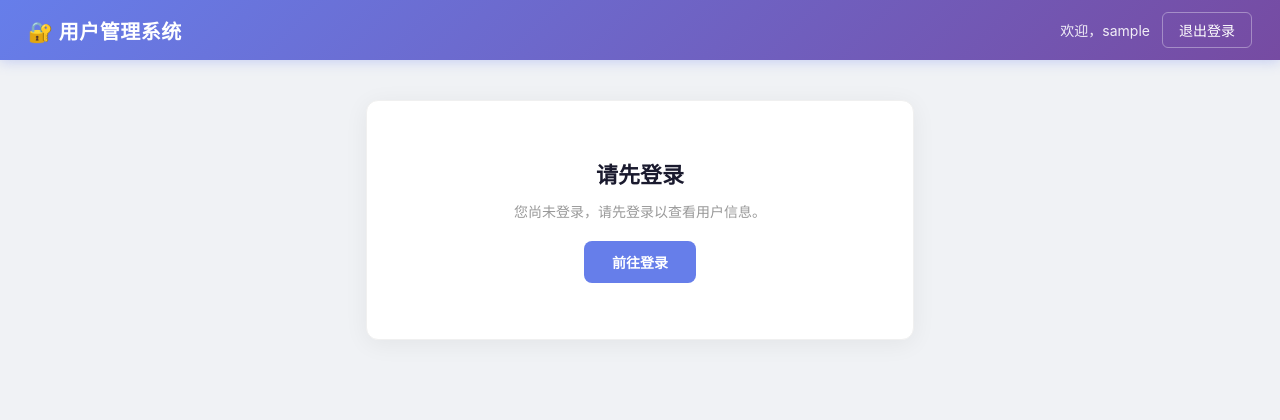
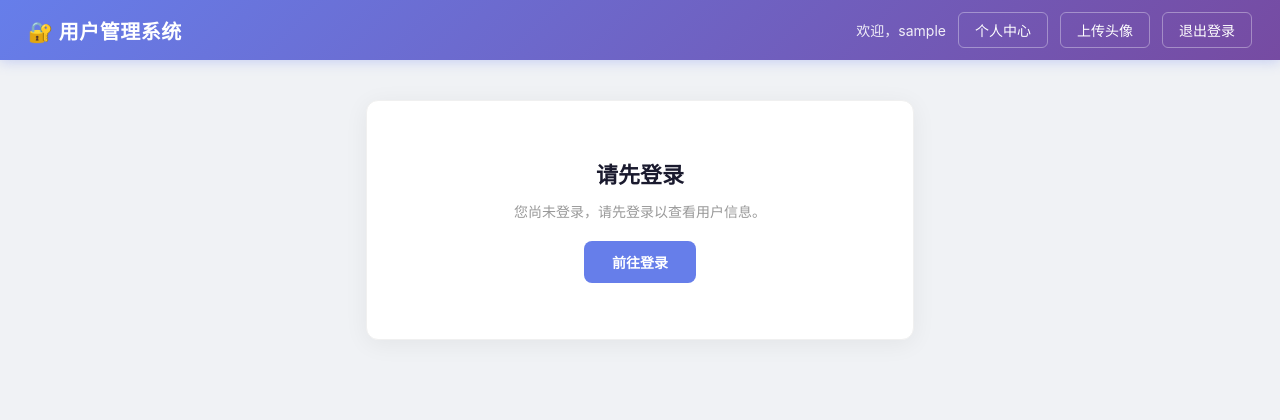
Before and after one commit to ruanyi101/flask-project-push, a Flask app: page / in a window 1280 px wide. Shown: the top 420 px of the page. Run offline with Flask 3, Linux system fonts and the light colour scheme; the visitor is signed in with stand-in values (Sample User, id 1).

Commit message:
fix: templates/base.html

```diff
--- a/templates/base.html
+++ b/templates/base.html
@@ -14,6 +14,8 @@
         <div class="nav-right">
             {% if session.get('username') %}
                 <span class="nav-welcome">欢迎，{{ session['username'] }}</span>
+                <a href="/profile" class="nav-link">个人中心</a>
+                <a href="/upload" class="nav-link">上传头像</a>
                 <a href="/logout" class="nav-link nav-link-danger">退出登录</a>
             {% else %}
                 <a href="/login" class="nav-link">登录</a>
```
